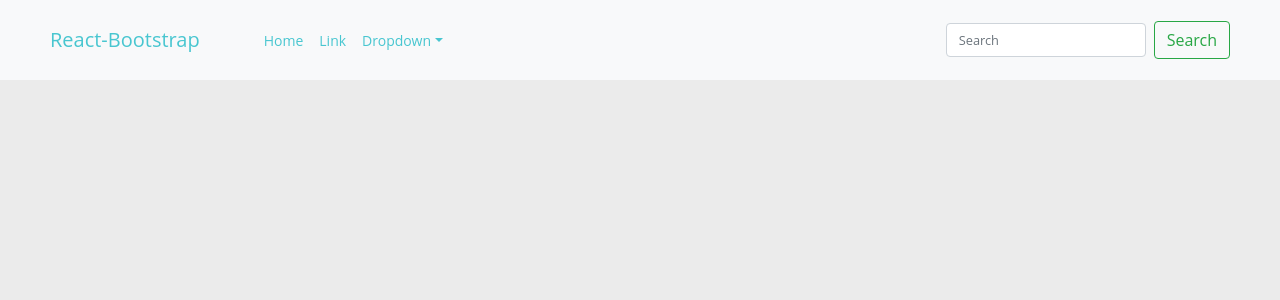
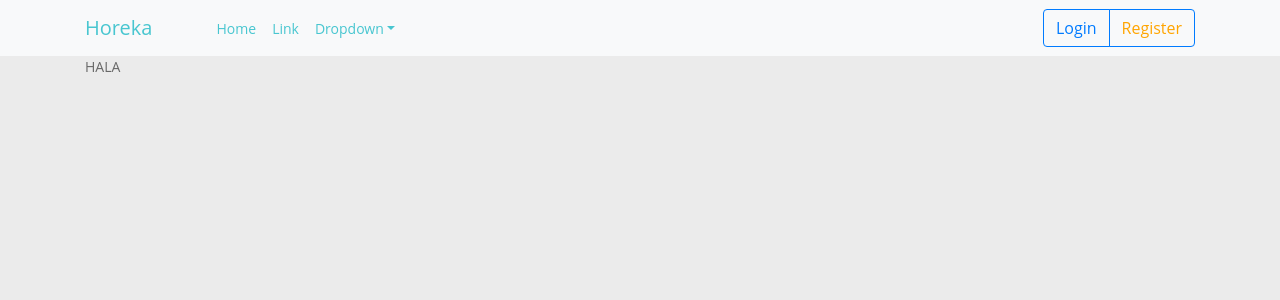
Before and after one commit to jasadigitalcreativemarketing/horekareact, a React (Create React App) app: page / in a window 1280 px wide. Shown: the top 300 px of the page. Built offline with nearby package versions, Linux system fonts and the light colour scheme; no server answers.

Commit message:
Add routing

```diff
--- a/package.json
+++ b/package.json
@@ -7,6 +7,7 @@
     "react": "^16.8.2",
     "react-bootstrap": "^1.0.0-beta.5",
     "react-dom": "^16.8.2",
+    "react-router-dom": "^4.3.1",
     "react-scripts": "2.1.5"
   },
   "scripts": {
--- a/src/App.css
+++ b/src/App.css
@@ -88,25 +88,6 @@ body{
   background-color: #48c6d0;
   border-color: #48c6d0;
   color: #fff;
-}
-.btn-main:hover,
-.btn-main:active,
-.btn-main:focus,
-{
-  background-color: #48c6d0;
-  border-color: #48c6d0;
-}
-.btn-secondary {
-   background-color: #6c757d;
-  border-color: #6c757d;
-  color: #fff;
-}
-.btn-secondary:hover,
-.btn-secondary:active,
-.btn-secondary:focus,
-{
-  background-color: #ef8601;
-  border-color: #ef8601;
 }
 
 .btn-secondary:not(:disabled):not(.disabled).active,
@@ -1063,3 +1044,7 @@ span.badge.badge-light.custom {
 footer {
   background-color: black;
 }
+
+.cursor {
+  cursor: pointer !important
+}
--- a/src/App.js
+++ b/src/App.js
@@ -1,15 +1,15 @@
 import React, { Component } from 'react';
 import './App.css';
-import Home from './App/Containers/Home';
+// import Home from './App/Containers/Home';
 import Navbar from './App/Components/Navbar';
 import 'react-bootstrap/dist/react-bootstrap.min';
+import Router from './App/Routers'
 
 class App extends Component {
   render() {
     return (
       <React.Fragment>
-        <Navbar />
-        <Home />
+        <Router/>
       </React.Fragment>
     );
   }
--- a/src/App/Components/Navbar/index.js
+++ b/src/App/Components/Navbar/index.js
@@ -1,12 +1,18 @@
 import React from 'react'
-import {Navbar, Nav, FormControl, NavDropdown, Form, Button} from 'react-bootstrap'
+import {Navbar, Nav, NavDropdown, Button, ButtonGroup, Container} from 'react-bootstrap'
+import PropTypes from 'prop-types';
 import './styles.css'
 
-const NavbarComponent = () => {
+const NavbarComponent = ({history}) => {
+
+  const goToPage = (page) => {
+    history.push(page)
+  }
 
   return (
-    <Navbar className="hp" bg="light" expand="lg">
-    <Navbar.Brand href="#home">React-Bootstrap</Navbar.Brand>
+    <Navbar bg="light" expand="lg">
+    <Container>
+    <Navbar.Brand className="cursor" onClick={() => goToPage('/')} >Horeka</Navbar.Brand>
     <Navbar.Toggle aria-controls="basic-navbar-nav" />
     <Navbar.Collapse id="basic-navbar-nav">
       <Nav className="mr-auto">
@@ -20,13 +26,19 @@ const NavbarComponent = () => {
           <NavDropdown.Item href="#action/3.4">Separated link</NavDropdown.Item>
         </NavDropdown>
       </Nav>
-      <Form inline>
-        <FormControl type="text" placeholder="Search" className="mr-sm-2" />
-        <Button variant="outline-success">Search</Button>
-      </Form>
+      <ButtonGroup>
+        <Button variant="outline-primary" onClick={() => goToPage('/login')} >Login</Button>
+        <Button className="btnText" onClick={() => goToPage('/register')} variant="outline-primary" >Register</Button>
+      </ButtonGroup>
+
     </Navbar.Collapse>
+    </Container>
   </Navbar>
   )
 }
 
+NavbarComponent.propTypes = {
+  history: PropTypes.object.isRequired
+}
+
 export default NavbarComponent
--- a/src/App/Components/Navbar/styles.css
+++ b/src/App/Components/Navbar/styles.css
@@ -1,3 +1,11 @@
-.hp {
-  padding: 20px 50px
+
+
+.btnText{
+  color: orange
 }
+
+@media only screen and (min-width: 1280px) {
+  .hp {
+    padding: 20px 100px
+  }
+}
--- a/src/App/Containers/Home/index.js
+++ b/src/App/Containers/Home/index.js
@@ -1,8 +1,9 @@
 import React, {Component} from 'react';
 import {baseURL} from '../../Config'
-import Railway from '../../../assets/railway-station.jpg'
-import TS from '../../../assets/train-station.jpg'
-
+import {withRouter} from 'react-router-dom'
+import NavbarComponent from '../../Components/Navbar';
+import { Container } from 'react-bootstrap';
+import PropTypes from 'prop-types';
 
 class Home extends Component {
 
@@ -30,10 +31,20 @@ class Home extends Component {
   }
 
   render() {
+    const {history} = this.props
     return (
-      <div></div>
+      <div>
+        <NavbarComponent history={history} />
+        <Container>
+          <p>HALA</p>
+        </Container>
+      </div>
     )
   }
 }
 
-export default Home
+Home.propTypes = {
+  history: PropTypes.object
+}
+
+export default withRouter(Home)
--- /dev/null
+++ b/src/App/Containers/Login/index.js
@@ -0,0 +1,24 @@
+import React, {Component} from 'react'
+import Navbar from '../../Components/Navbar'
+import {Container} from 'react-bootstrap'
+import PropTypes from 'prop-types';
+class LoginComponent extends Component {
+
+  render() {
+    const {history} = this.props
+    return (
+      <div>
+        <Navbar history={history} />
+        <Container>
+          <p>INI LOGIN</p>
+        </Container>
+      </div>
+    )
+  }
+}
+
+LoginComponent.propTypes = {
+  history : PropTypes.object
+}
+
+export default LoginComponent
--- /dev/null
+++ b/src/App/Containers/Register/index.js
@@ -0,0 +1,26 @@
+import React ,{Component} from 'react'
+import {Container} from 'react-bootstrap'
+import PropTypes from 'prop-types';
+import NavbarComponent from '../../Components/Navbar';
+import {withRouter} from 'react-router-dom'
+
+
+class RegisterComponent extends Component {
+  render() {
+    const {history} = this.props
+    return (
+      <div>
+        <NavbarComponent history={history} />
+        <Container>
+          <p>Register nih</p>
+        </Container>
+      </div>
+    )
+  }
+}
+
+RegisterComponent.propTypes = {
+  history: PropTypes.object
+}
+
+export default withRouter(RegisterComponent)
--- /dev/null
+++ b/src/App/Routers/index.js
@@ -0,0 +1,17 @@
+import React from 'react'
+import {BrowserRouter as Router, Route} from 'react-router-dom'
+import Home from '../Containers/Home'
+import LoginComponent from '../Containers/Login';
+import RegisterComponent from '../Containers/Register';
+
+const MainRouter = () => (
+  <Router>
+    <div>
+    <Route exact path="/" component={Home} />
+    <Route path="/login" component={LoginComponent} />
+    <Route path="/register" component={RegisterComponent} />
+    </div>
+  </Router>
+)
+
+export default MainRouter
```
Also changed, not shown: src/App/Utils/index.js (added), 1 other file (tests, documents, lock files or other folders).
